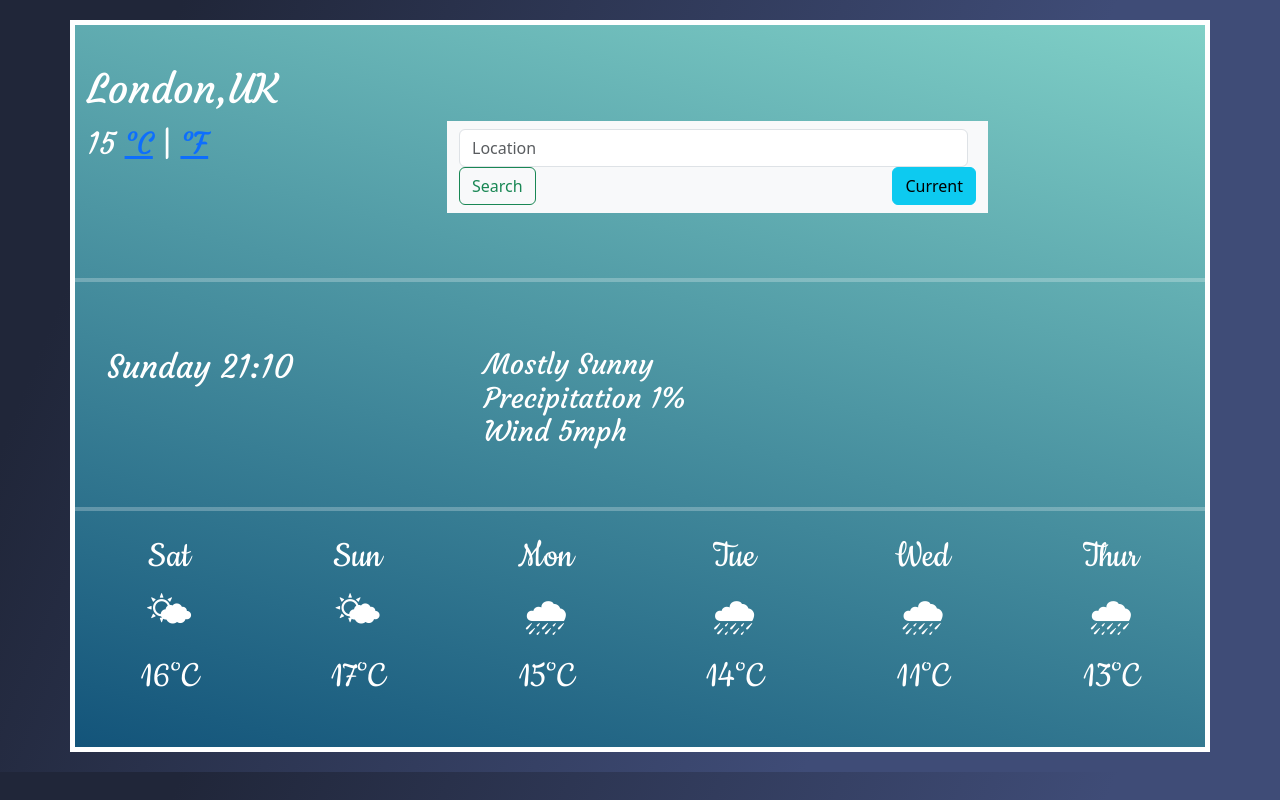
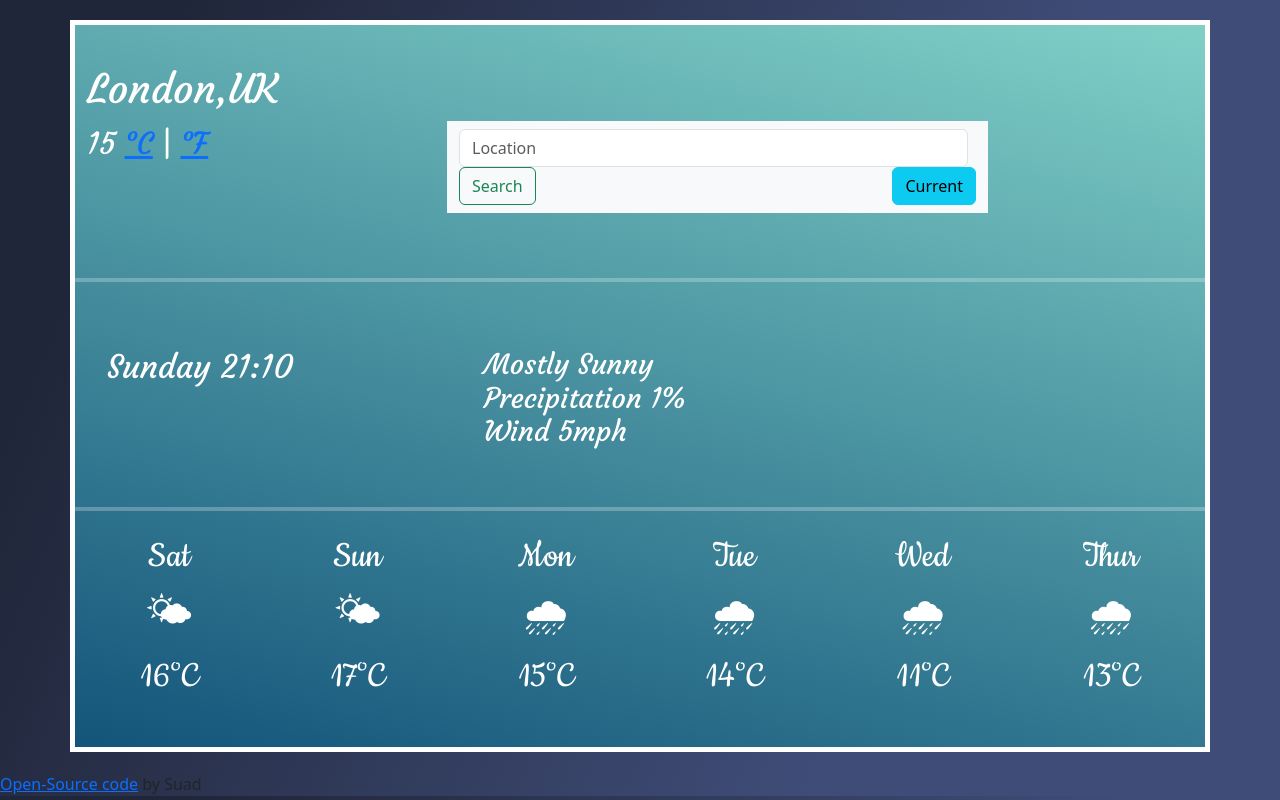
Before and after one commit to SuadIb6/weather-app, a plain HTML site: page index.html in a window 1280 px wide. Drawn offline with nearby package versions, Linux system fonts and the light colour scheme.

Commit message:
added a footer

```diff
--- a/index.html
+++ b/index.html
@@ -93,7 +93,10 @@
 
             </div>
     </div>
-
+    <footer>
+        <a href="https://github.com/SuadIb6/weather-app" target="_blank"> Open-Source code</a>
+        by Suad
+    </footer>
 
     <script src="src/index.js"></script>
 </body>
```
